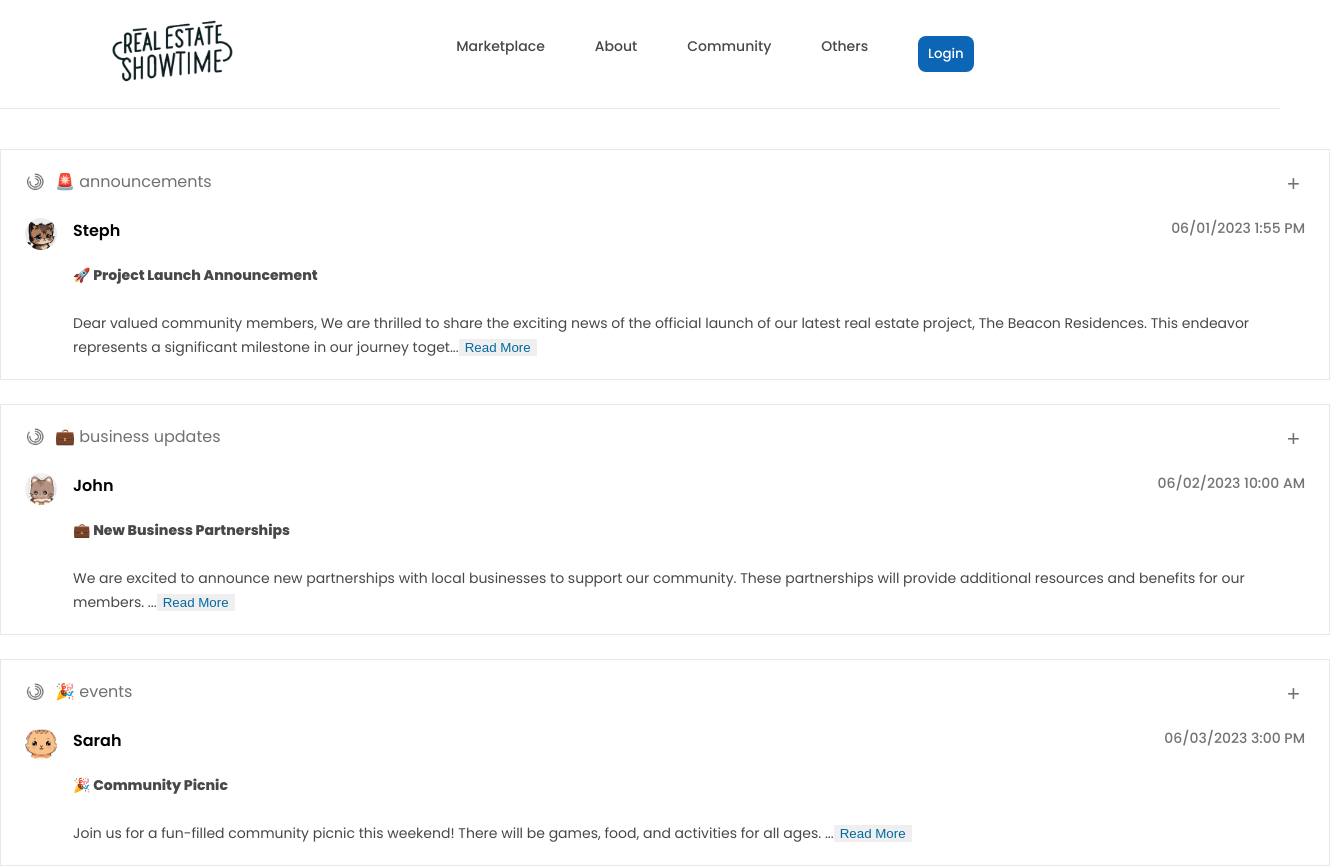
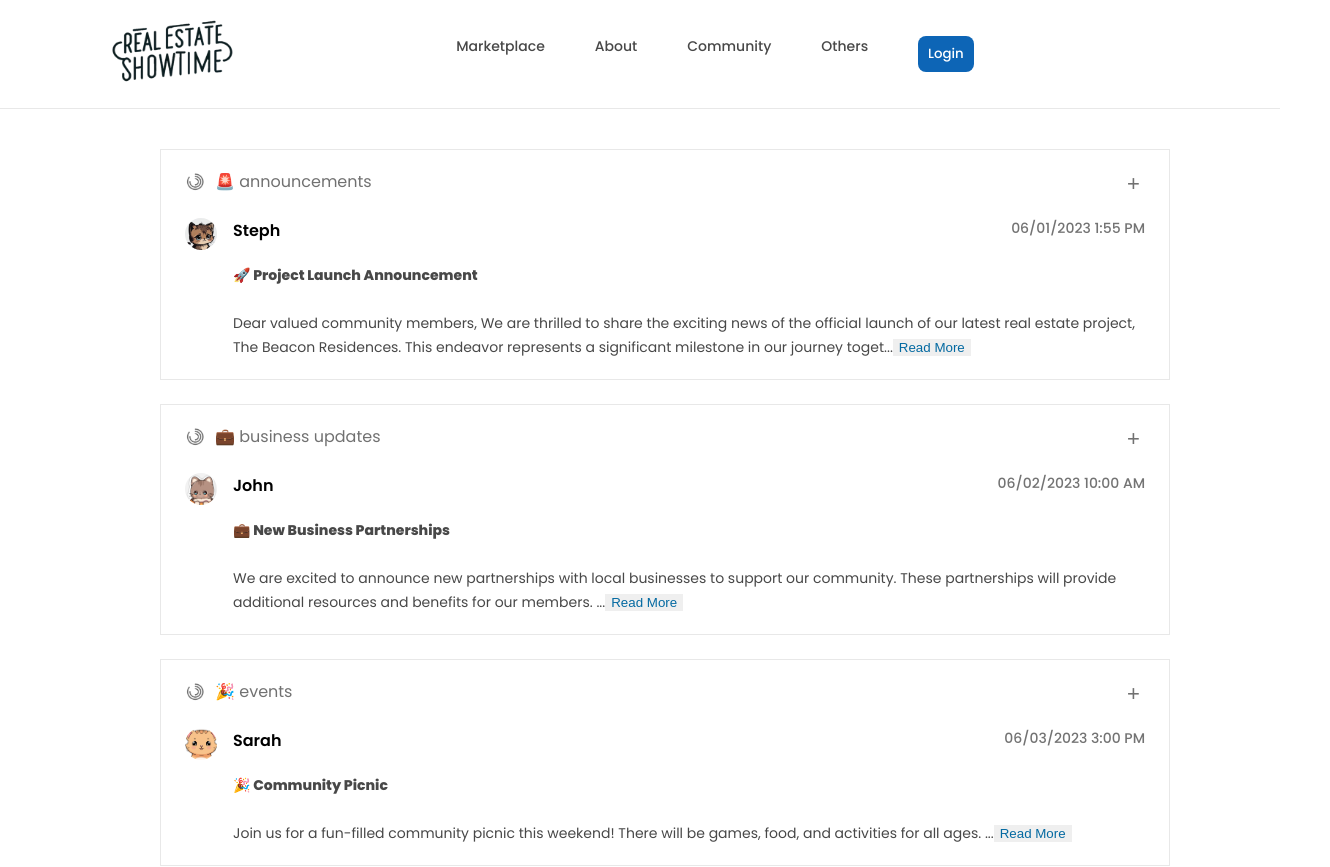
Before and after one commit to vickyzhang7/Real-Estate, a React (Create React App) app: page /community in a window 1280 px wide. Shown: the top 867 px of the page, 1330 px wide, since content can reach past the window. Built offline with nearby package versions, Linux system fonts and the light colour scheme; no server answers.

Commit message:
CommunityPage

```diff
--- a/src/pages/CommunityPage.jsx
+++ b/src/pages/CommunityPage.jsx
@@ -55,7 +55,7 @@ const announcements = [
 
 const CommunityPage = () => {
   return (
-    <div className="flex flex-col gap-6 mt-10">
+    <div className="flex flex-col gap-6 mt-10 mr-40 ml-40">
       {announcements.map((announcement, index) => (
         <AnnouncementCard
           key={index}
```
